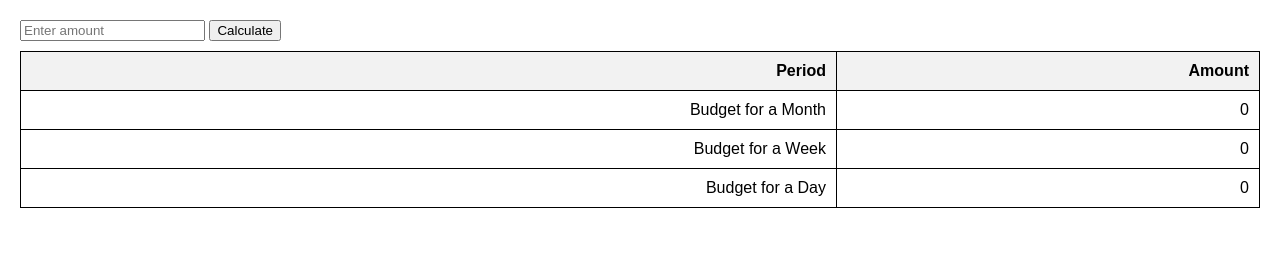
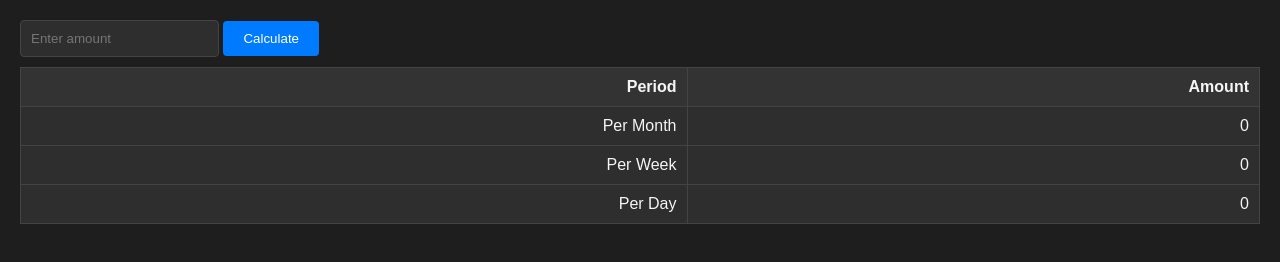
Before and after one commit to akaRyuka/money-calculator, a plain HTML site: page index.html in a window 1280 px wide. Drawn offline with Linux system fonts and the light colour scheme.

Commit message:
Update index.html

```diff
--- a/index.html
+++ b/index.html
@@ -8,23 +8,44 @@
         body {
             font-family: Arial, sans-serif;
             margin: 20px;
+            background-color: #1e1e1e; /* Dark background */
+            color: #f5f5f5; /* Light text color */
         }
         table {
             width: 100%;
             border-collapse: collapse;
+            background-color: #2e2e2e; /* Darker table background */
         }
         table, th, td {
-            border: 1px solid black;
+            border: 1px solid #444; /* Dark border color */
         }
         th, td {
             padding: 10px;
             text-align: right;
         }
         th {
-            background-color: #f2f2f2;
+            background-color: #333; /* Dark header background */
         }
         .input-row {
             margin-bottom: 10px;
+        }
+        input[type="number"] {
+            padding: 10px;
+            border: 1px solid #444;
+            background-color: #2e2e2e;
+            color: #f5f5f5;
+            border-radius: 4px;
+        }
+        button {
+            padding: 10px 20px;
+            background-color: #007bff;
+            border: none;
+            color: #fff;
+            border-radius: 4px;
+            cursor: pointer;
+        }
+        button:hover {
+            background-color: #0056b3;
         }
     </style>
 </head>
@@ -44,15 +65,15 @@
         </thead>
         <tbody>
             <tr>
-                <td>Budget for a Month</td>
+                <td>Per Month</td>
                 <td id="monthlyResult">0</td>
             </tr>
             <tr>
-                <td>Budget for a Week</td>
+                <td>Per Week</td>
                 <td id="weeklyResult">0</td>
             </tr>
             <tr>
-                <td>Budget for a Day</td>
+                <td>Per Day</td>
                 <td id="dailyResult">0</td>
             </tr>
         </tbody>
```
